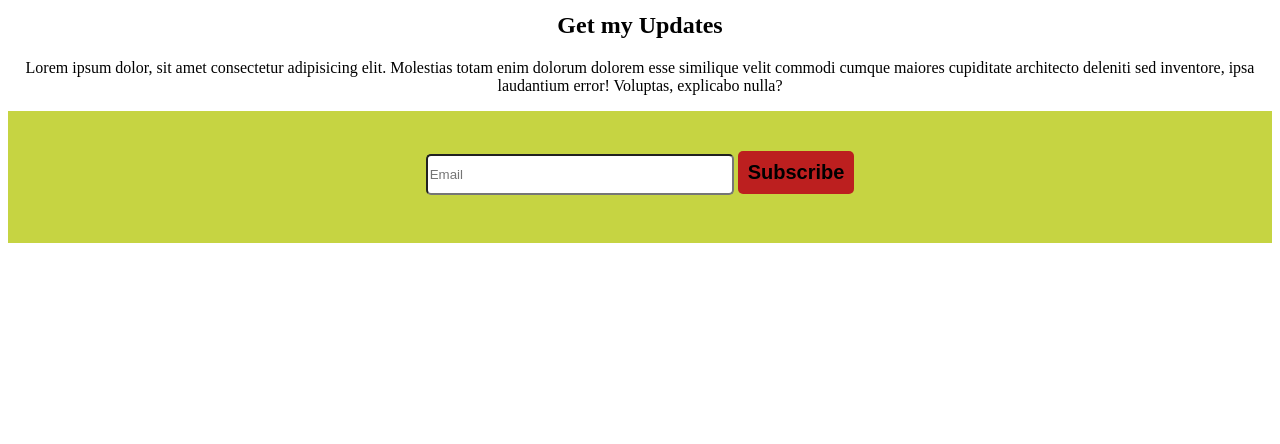
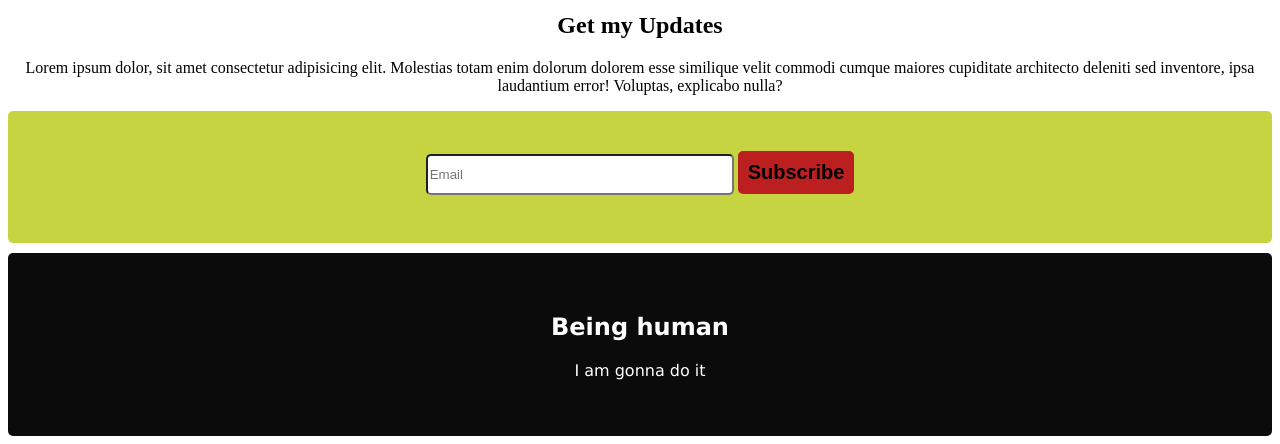
Before and after one commit to rakibbateq/responsiveChallange2, a plain HTML site: page index.html in a window 1280 px wide. Shown: the part 2381-2825 px from the top of the page. Before the commit the page ends 2632 px from the top, so only its background shows below. Drawn offline with Linux system fonts and the light colour scheme.

Commit message:
lastPart

```diff
--- a/index.html
+++ b/index.html
@@ -111,6 +111,10 @@
             <button class="button">Subscribe</button>
         </div>
        </section>
+       <section class="human">
+        <h1>Being human</h1>
+        <p>I am gonna do it</p>
+       </section>
 
 </body>
 </html>
--- a/style/index.css
+++ b/style/index.css
@@ -31,6 +31,9 @@
     font-size: 20px;
     font-weight: 600;
 
+}
+.button:hover{
+    background-color: #f49b9b;
 }
 /* 2nd part  */
 .text{
@@ -115,8 +118,21 @@
 #Subscribe{
     background: #c6d442;
     padding: 40px;
+    border-radius: 5px;
 }
-
+.human{
+    font-family: Verdana, Geneva, Tahoma, sans-serif;
+    text-align: center;
+    background-color: #0b0b0b;
+    color: white;
+    padding: 40px 20px;
+    margin-top: 10px;
+    border-radius: 5px;
+}
+.human:hover{
+    background-color: #fff;
+    color: #000;
+}
 /* responsive part  */
 @media screen and (max-width:576px) {
     .image-text{
```
